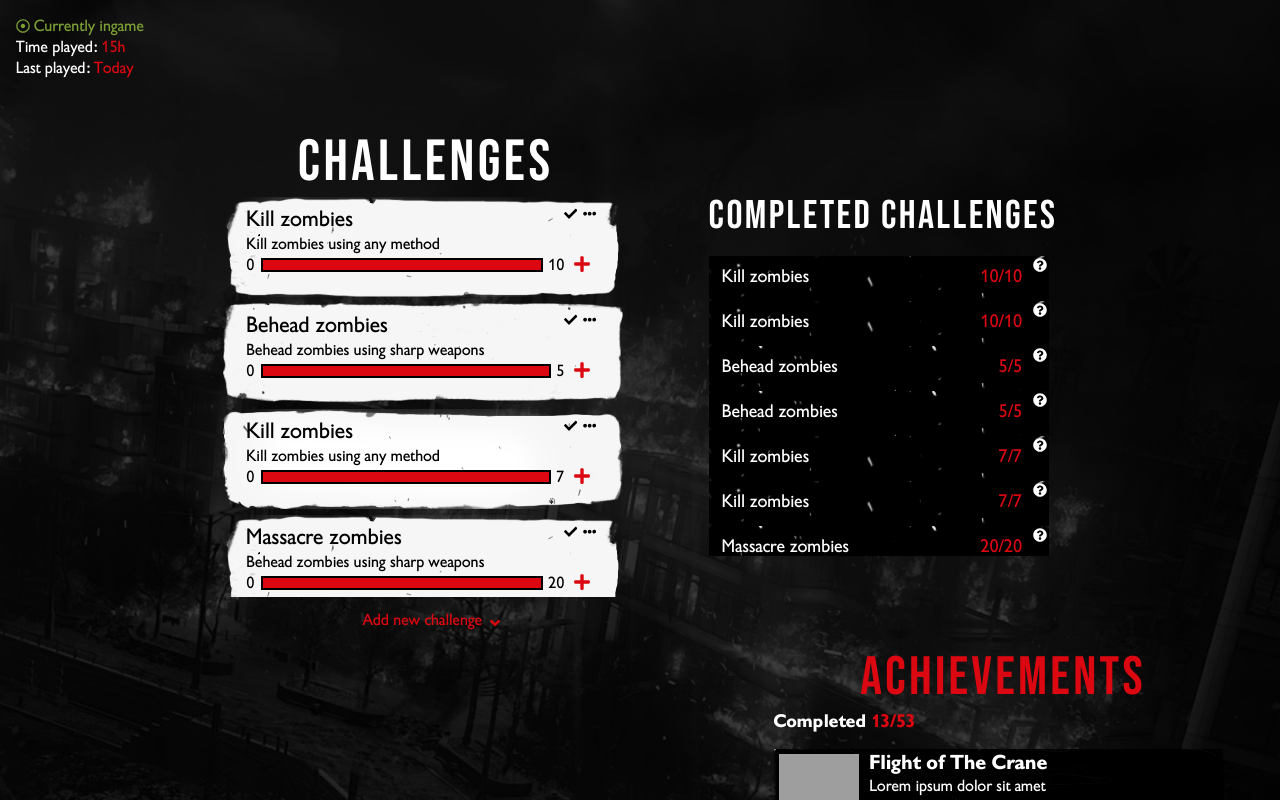
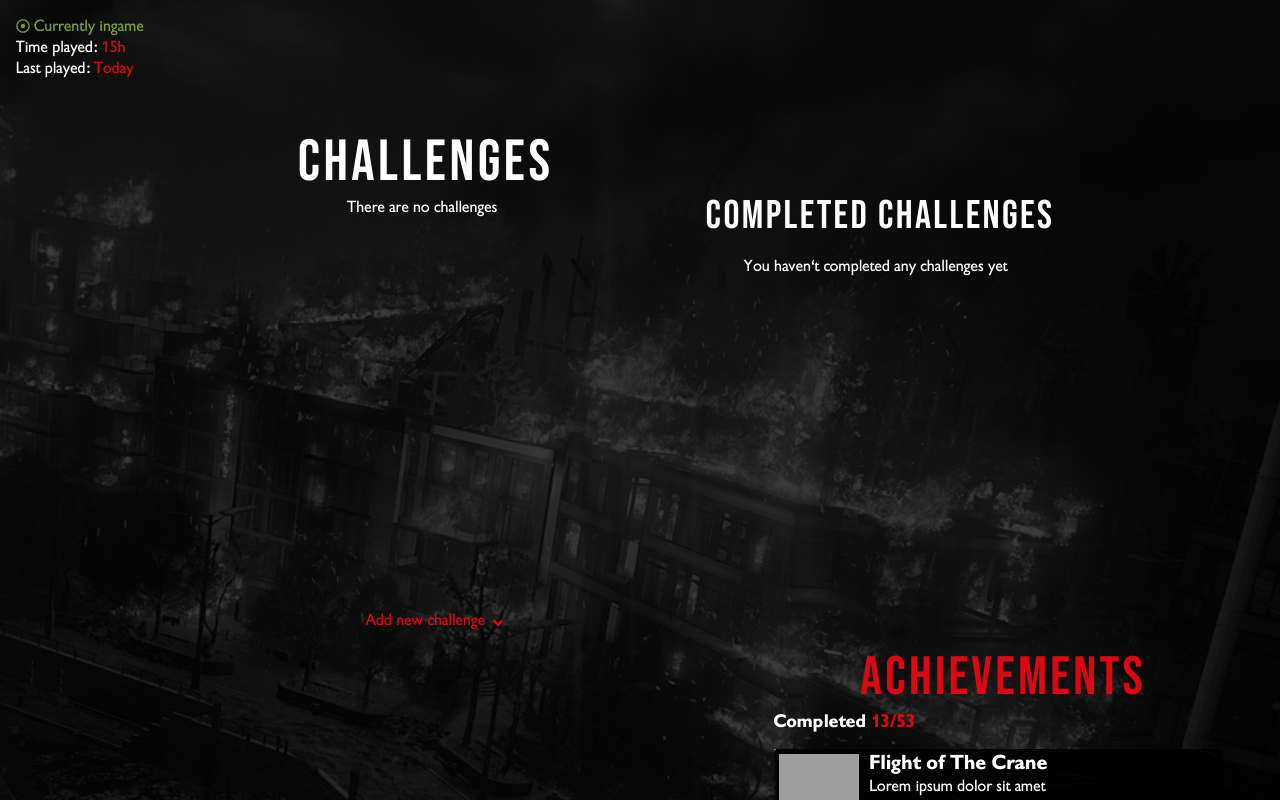
Before and after one commit to honzaap/DLTracker, a React (Create React App) app: page / in a window 1280 px wide. Shown: the top 800 px of the page. Built offline with nearby package versions, Linux system fonts and the light colour scheme; grey boxes are pictures that could not be loaded.

Commit message:
Added some challenges functionality

```diff
--- a/src/App.js
+++ b/src/App.js
@@ -8,64 +8,7 @@ import RecentAchievements from "./components/RecentAchievements/RecentAchievemen
 import PlayerActivity from "./components/PlayerActivity/PlayerActivity";
 
 function App() {
-    const [challenges, setChallenges] = useState(
-        [
-            {
-                id: 1,
-                title: "Kill zombies",
-                description: "Kill zombies using any method",
-				value: 10,
-                progress: 0,
-				completed: false,
-                timeCompleted: null
-            },
-			{
-                id: 2,
-                title: "Behead zombies",
-                description: "Behead zombies using sharp weapons",
-				value: 5,
-                progress: 0,
-				completed: false,
-                timeCompleted: null
-            },
-			{
-                id: 3,
-                title: "Kill zombies",
-                description: "Kill zombies using any method",
-				value: 7,
-                progress: 0,
-				completed: false,
-                timeCompleted: null
-            },
-			{
-                id: 4,
-                title: "Massacre zombies",
-                description: "Behead zombies using sharp weapons",
-				value: 20,
-                progress: 0,
-				completed: false,
-                timeCompleted: null
-            },
-			{
-                id: 5,
-                title: "Fuck up zombies",
-                description: "Kill zombies using any method",
-				value: 1,
-                progress: 0,
-				completed: false,
-                timeCompleted: null
-            },
-			{
-                id: 6,
-                title: "Lorem ipsum dolor sit amet",
-                description: "Lorem ispum dolor sit amet Lorem ispum dolor sit",
-				value: 50,
-                progress: 0,
-				completed: false,
-                timeCompleted: null
-            }
-        ]
-    );
+    const [challenges, setChallenges] = useState([]);
 	const [achievements, setAchievements] = useState([
 		{
 			name: "ACH_1",
@@ -135,20 +78,42 @@ function App() {
 		setChallenges(challenges.map(cl => {
 			if(cl.id === id){
 				cl.completed = true;
+				cl.timeCompleted = Date.now();
 			}
 			return cl
+		}));
+	}
+
+	// Remove challenge from list
+	const removeChallenge = (id) => {
+		setChallenges(challenges.filter(cl => cl.id !== id));
+	}
+
+	// Increase the progress of challenge by 1
+	const incrementProgress = (id) => {
+		setChallenges(challenges.map(cl => {
+			if(cl.id === id) {
+				cl.progress = Math.min(cl.progress+1, cl.value);
+			}
+			return cl;
 		}));
 	}
 
 	// Add new challenge to list
 	const addChallenge = (challenge) => {
 		challenge.id = challenges.length == 0 ? 0 : challenges[challenges.length - 1].id + 1;
+		challenge.progress = 0;
 		setChallenges(challenges.concat([challenge]));
 	}
 
-	// Remove challenge from list
-	const removeChallenge = (id) => {
-		setChallenges(challenges.filter(cl => cl.id !== id));
+	// Return challenge from completed (set completed to false)
+	const returnChallenge = (id) => {
+		setChallenges(challenges.map(cl => {
+			if(cl.id === id){
+				cl.completed = false;
+			}
+			return cl
+		}));
 	}
 
 	// Method that runs everytime the Add new challenge form is toggled
@@ -161,18 +126,14 @@ function App() {
 			<img className="bg-img bg-city" src={require('./images/background_city.jpg')} />
 			<img className="bg-img bg-smoke" src={require('./images/smoke_cloud.png')} />
 			<img className="bg-img bg-aiden" src={require('./images/aiden_transparent_bg.png')} />
-			{ /*
-			<AddChallenge onAdd={addChallenge}></AddChallenge>
-			*/
-			}
 			<div className="container-divide">
 				<div className="challenges-container">
 					<div>
-						<Challenges challenges={challenges} onComplete={completeChallenge} onRemove={removeChallenge}></Challenges>
-						<AddChallenge onToggleForm={onToggleForm}></AddChallenge>
+						<Challenges challenges={challenges.filter(cl => cl.completed !== true)} onProgressIncrement={incrementProgress} onComplete={completeChallenge} onRemove={removeChallenge}></Challenges>
+						<AddChallenge onToggleForm={onToggleForm} onAdd={addChallenge}></AddChallenge>
 					</div>
 					<div className="completed">
-						<CompletedChallenges challenges={challenges} onRemove={removeChallenge}></CompletedChallenges>
+						<CompletedChallenges challenges={challenges.filter(cl => cl.completed === true)} onReturn={returnChallenge}></CompletedChallenges>
 					</div>
 				</div>
 				<div className="achievements-container">
--- a/src/components/AddChallenge/AddChallenge.js
+++ b/src/components/AddChallenge/AddChallenge.js
@@ -15,6 +15,11 @@ const AddChallenge = ({ onAdd, onToggleForm }) => {
     const formContent = useRef(null);
     const form = useRef(null);
 
+    const titleRef = useRef(null);
+    const descRef = useRef(null);
+    const valueRef = useRef(null);
+
+
     useEffect(() => {
         form.current.style.height = `${formContent.current.clientHeight}px`;
     })
@@ -31,9 +36,9 @@ const AddChallenge = ({ onAdd, onToggleForm }) => {
             value: value
         });
 
-        setTitle("");
-        setDescription("");
-        setValue("");
+        titleRef.current.resetValue();
+        descRef.current.resetValue();
+        valueRef.current.resetValue();
     }
 
     const onShowForm = () => {
@@ -47,10 +52,10 @@ const AddChallenge = ({ onAdd, onToggleForm }) => {
     return (
         <div className="add-challenge-form-container">
             <form ref={form} onSubmit={onSubmit} className={`${showForm ? "show" : ""} ${expandedForm ? "expanded" : ""}`}>
-                <div ref={formContent}>
-                    <InputGroup id="add_Title" required={true} defaultValue={title} onChange={(e) => { setTitle(e) }} label="Title" placeholder="Kill zombies"></InputGroup>
-                    <InputGroup id="add_Desc" defaultValue={description} onChange={(e) => { setDescription(e) }} label="Description" placeholder="Kill zombies using any weapon"></InputGroup>
-                    <InputGroup id="add_Value" defaultValue={value} onChange={(e) => { setValue(e) }} type="number" label="Value" placeholder="How many times?"></InputGroup>
+                <div ref={formContent} className="form-content">
+                    <InputGroup ref={titleRef} id="add_Title" required={true} defaultValue={title} onChange={(e) => { setTitle(e) }} label="Title" placeholder="Kill zombies"></InputGroup>
+                    <InputGroup ref={descRef} id="add_Desc" defaultValue={description} onChange={(e) => { setDescription(e) }} label="Description" placeholder="Kill zombies using any weapon"></InputGroup>
+                    <InputGroup ref={valueRef} id="add_Value" defaultValue={value} onChange={(e) => { setValue(e) }} type="number" label="Value" placeholder="How many times?"></InputGroup>
                     <BtnDL text="Add challenge"></BtnDL>
                 </div>
             </form>
--- a/src/components/Challenge/Challenge.js
+++ b/src/components/Challenge/Challenge.js
@@ -1,7 +1,8 @@
 import { FaTrashAlt, FaCheck, FaEllipsisH, FaPlus } from "react-icons/fa"
 import "./Challenge.scss";
 
-const Challenge = ({challenge, onComplete, onRemove, type}) => {
+const Challenge = ({challenge, onComplete, onRemove, onProgressIncrement, type}) => {
+
     return (
         <div className="challenge">
             <img src={require(`../../images/containers/challenge_container_${type}.png`)}/>
@@ -11,16 +12,16 @@ const Challenge = ({challenge, onComplete, onRemove, type}) => {
                 <div className={`progress-bar ${challenge.value <= 1 ? "hide" : ""}`}>
                     <span>{challenge.progress}</span>
                     <div className="progress-container">
-                        <div className="progress"></div>
+                        <div style={{width: `${challenge.progress / challenge.value * 100}%`}} className="progress"></div>
                     </div>
                     <span>{challenge.value}</span>
-                    <button className="btn-ico text-red"><FaPlus></FaPlus></button>
+                    <button onClick={() => {onProgressIncrement(challenge.id)}} className="btn-ico text-red"><FaPlus></FaPlus></button>
                 </div>
                 <div className="options">
-                    <button className="btn-ico" onClick={onComplete}><FaCheck></FaCheck></button>
+                    <button className="btn-ico" onClick={() => {onComplete(challenge.id)}}><FaCheck></FaCheck></button>
                     <button className="btn-ico btn-menu"><FaEllipsisH></FaEllipsisH></button>
                     <div className="challenge-menu">
-                        <button className="text-red"><FaTrashAlt></FaTrashAlt> Delete</button>
+                        <button onClick={() => {onRemove(challenge.id)}} className="text-red"><FaTrashAlt></FaTrashAlt> Delete</button>
                     </div>
                 </div>
             </div>
--- a/src/components/Challenge/Challenge.scss
+++ b/src/components/Challenge/Challenge.scss
@@ -29,6 +29,8 @@
                 .progress{
                     height: 100%;
                     background-color: var(--color-red);
+                    width: 1px;
+                    transition: width 200ms ease;
                 }
             }
             .btn-ico{
--- a/src/components/Challenges/Challenges.js
+++ b/src/components/Challenges/Challenges.js
@@ -1,15 +1,15 @@
 import Challenge from "../Challenge/Challenge";
 import "./Challenges.scss";
 
-const Challenges = ({challenges, onComplete, onRemove}) => {
+const Challenges = ({challenges, onComplete, onRemove, onProgressIncrement}) => {
     return (
         <>
             <h1 className="text-center">Challenges</h1>
             <div className="challenges-list">
                 {challenges.map((cl,idx) => (
-                    <Challenge key={cl.id} challenge={cl} onComplete={onComplete} onRemove={onRemove} type={idx%3+1}></Challenge>
+                    <Challenge key={cl.id} challenge={cl} onProgressIncrement={onProgressIncrement} onComplete={onComplete} onRemove={onRemove} type={idx%3+1}></Challenge>
                 ))}
-                {challenges.length === 0 ? "There are no challenges" : ""}
+                <p className="text-center" hidden={challenges.length > 0}>There are no challenges</p>
             </div>
         </>
     );
--- a/src/components/Challenges/Challenges.scss
+++ b/src/components/Challenges/Challenges.scss
@@ -1,5 +1,6 @@
 .challenges-list{
-    max-height: 400px;
+    height: 400px;
+    min-width: 400px;
     overflow-y: scroll;
     padding-right: 6px;
     &::-webkit-scrollbar {
@@ -12,3 +13,10 @@
         background: #FFF;
     }
 }
+@media (max-width: 560px){
+    .challenges-list{
+        min-width: auto;
+        height: auto;
+        max-height: 400px;
+    }
+}
--- a/src/components/CompletedChallenge/CompletedChallenge.js
+++ b/src/components/CompletedChallenge/CompletedChallenge.js
@@ -2,36 +2,23 @@ import { FaQuestionCircle } from "react-icons/fa"
 import BtnDL from "../shared/BtnDL/BtnDL";
 import "./CompletedChallenge.scss";
 
-const CompletedChallenge = ({challenge, onRemove, type}) => {
+const CompletedChallenge = ({challenge, onReturn, type}) => {
+	var date = new Date(challenge.timeCompleted );
+
 	return (
-		<>
 		<div className="completed-challenge">
 			<img className="bg" src={require(`../../images/containers/completed_container_${type}.png`)} />
 			<div className="content">
 				<p>{challenge.title}</p>
-					<p className="text-red">{challenge.value > 0 ? `${challenge.value}/${challenge.value}` : '1/1'}</p>
+				<p className="text-red">{challenge.value > 0 ? `${challenge.progress}/${challenge.value}` : '1/1'}</p>
 				<button className="btn-ico info"><FaQuestionCircle></FaQuestionCircle></button>
 				<div className="menu-info">
 					<p>{challenge.description}</p>
-						<p>Completed on: <span className="text-red">10.04.2022{/*challenge.timeCompleted*/}</span></p>
-						<BtnDL text="Return to challenges" dark={true}></BtnDL>
+					<p>Completed on: <span className="text-red">{date.toLocaleDateString()}</span></p>
+					<BtnDL onClick={() => {onReturn(challenge.id)}} text="Return to challenges" dark={true}></BtnDL>
 				</div>
 			</div>
 		</div>
-			<div className="completed-challenge">
-				<img className="bg" src={require(`../../images/containers/completed_container_${type}.png`)} />
-				<div className="content">
-					<p>{challenge.title}</p>
-					<p className="text-red">{challenge.value > 0 ? `${challenge.value}/${challenge.value}` : '1/1'}</p>
-					<button className="btn-ico info"><FaQuestionCircle></FaQuestionCircle></button>
-					<div className="menu-info">
-						<p>{challenge.description}</p>
-						<p>Completed on: <span className="text-red">10.04.2022{/*challenge.timeCompleted*/}</span></p>
-						<BtnDL text="Return to challenges" dark={true}></BtnDL>
-					</div>
-				</div>
-			</div>
-		</>
 	);
 };
 
--- a/src/components/CompletedChallenges/CompletedChallenges.js
+++ b/src/components/CompletedChallenges/CompletedChallenges.js
@@ -1,15 +1,15 @@
 import "./CompletedChallenges.scss";
 import CompletedChallenge from "../CompletedChallenge/CompletedChallenge";
 
-const CompletedChallenges = ({challenges, onRemove}) => {
+const CompletedChallenges = ({challenges, onReturn}) => {
   return (
       <div>
         <h3 className="completed-challenges-title">Completed challenges</h3>
         <div className="completed-challenges-list">
             {challenges.map((cl, idx) => (
-                <CompletedChallenge key={cl.id} challenge={cl} onRemove={onRemove} type={idx%2+1}></CompletedChallenge>
+                <CompletedChallenge key={cl.id} challenge={cl} onReturn={onReturn} type={idx%2+1}></CompletedChallenge>
             ))}
-            {challenges.length === 0 ? "You haven't completed any challenges yet" : ""}
+            <p className="text-center" hidden={challenges.length > 0}>You haven't completed any challenges yet</p>
         </div>
       </div>
   );
--- a/src/components/CompletedChallenges/CompletedChallenges.scss
+++ b/src/components/CompletedChallenges/CompletedChallenges.scss
@@ -6,6 +6,8 @@
     max-height: 300px;
     overflow-y: scroll;
     padding-right: 8px;
+    min-width: 340px;
+    min-height: 200px;
     &::-webkit-scrollbar {
         width: 6px;
     }
@@ -28,5 +30,7 @@
     }
     .completed-challenges-list{
         gap: 4px;
+        min-width: auto;
+        min-height: 140px;
     }
 }
```
Also changed, not shown: src/components/AddChallenge/AddChallenge.scss (+13 -0 lines), src/components/shared/InputGroup/InputGroup.js (+15 -4 lines). Lines whose indentation alone changed are shown as unchanged.
